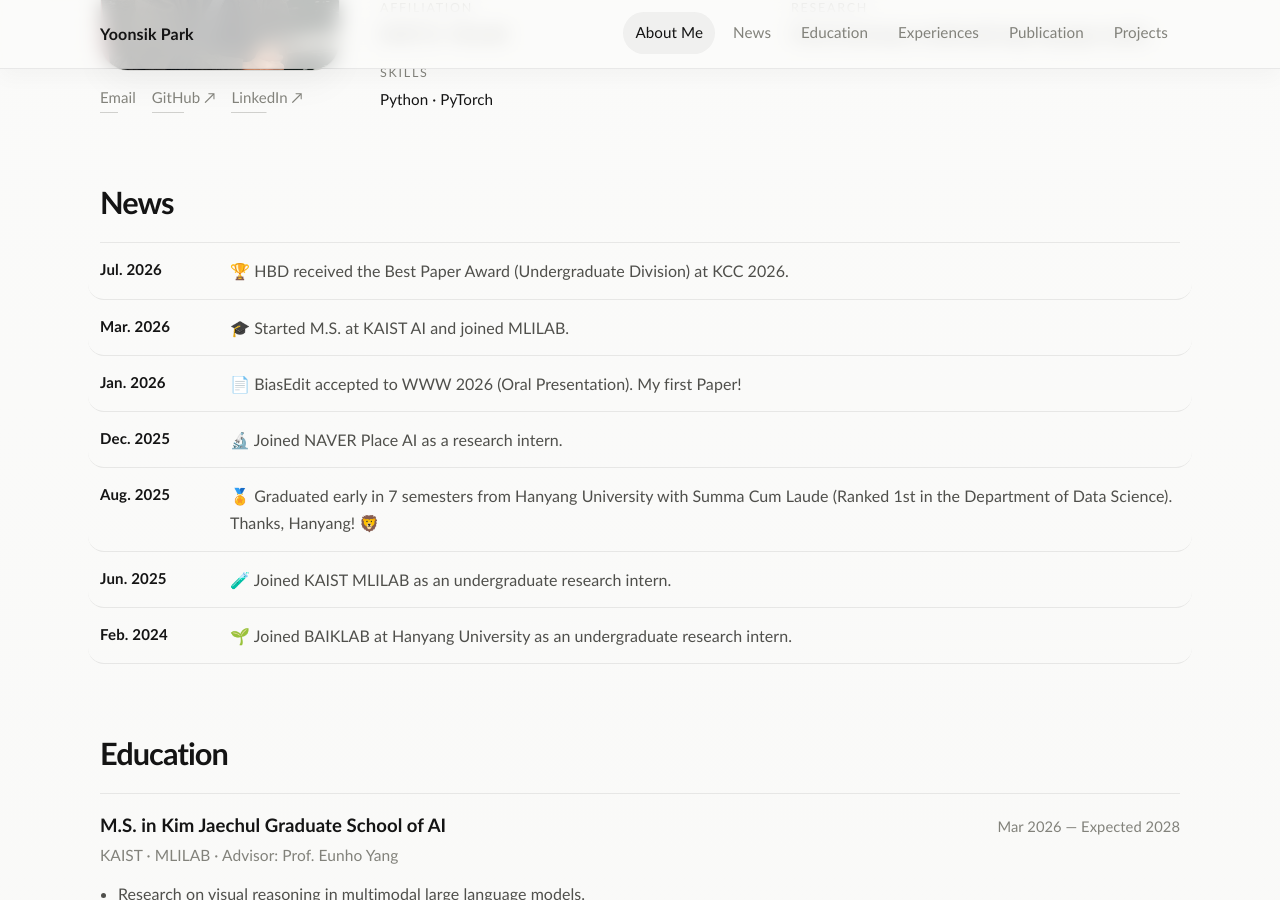
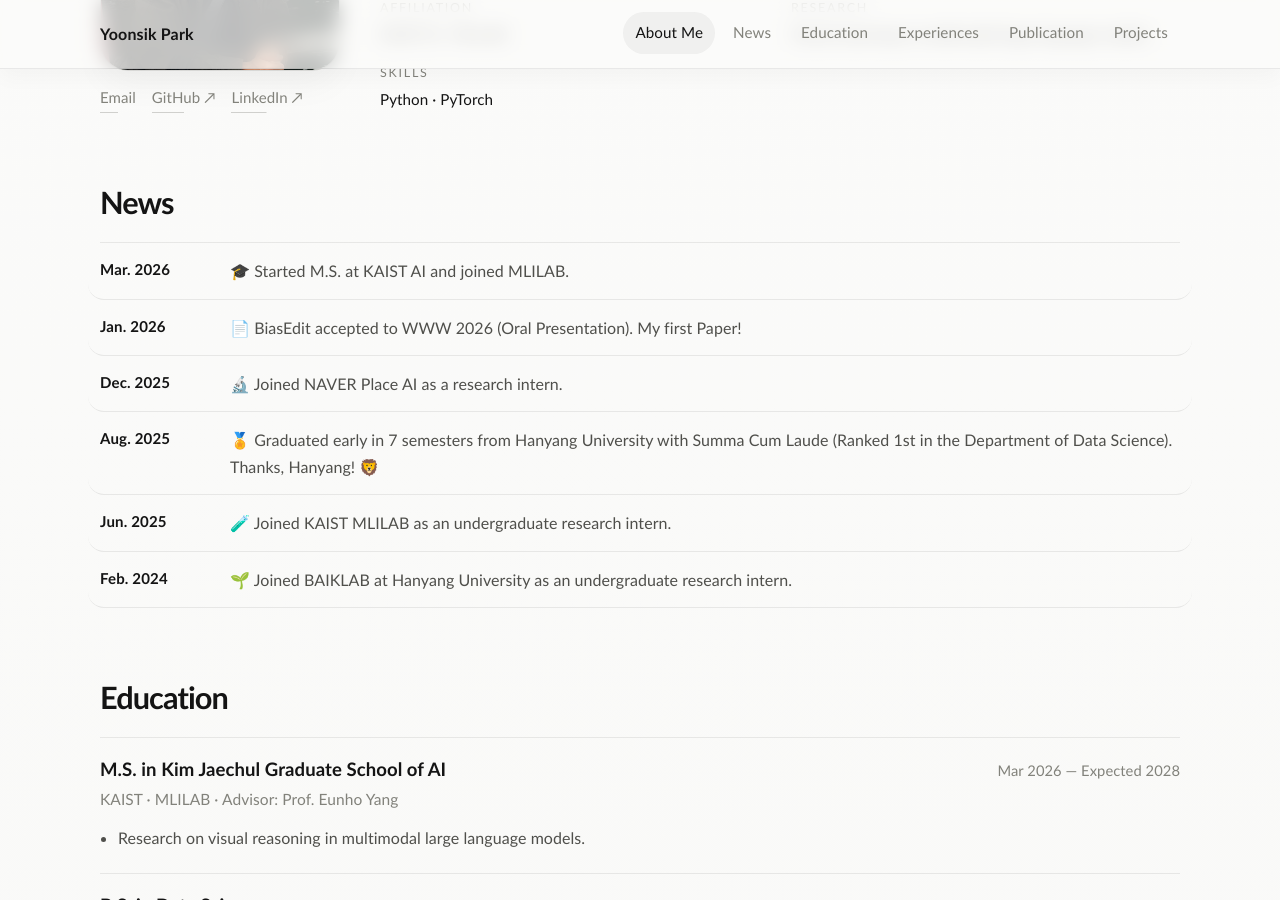
Before and after one commit to yoonsik-ai/yoonsik-ai.github.io, a Jekyll site: the page built from index.md, in a window 1280 px wide and 900 px high, scrolled down 545 px. Built offline with Jekyll 4.4.1, drawn with Linux system fonts in a browser that asks for light colours.

Commit message:
index.md update

```diff
--- a/index.md
+++ b/index.md
@@ -75,11 +75,6 @@ description: Yoonsik Park
 
 
   <div class="news-list simple-list">
-     <article class="news-row">
-       <div class="row-date">Jul. 2026</div>
-       <div class="row-body">🏆 HBD received the Best Paper Award (Undergraduate Division) at KCC 2026.</div>
-     </article>
-
     <article class="news-row">
       <div class="row-date">Mar. 2026</div>
       <div class="row-body">🎓 Started M.S. at KAIST AI and joined MLILAB.</div>
```
